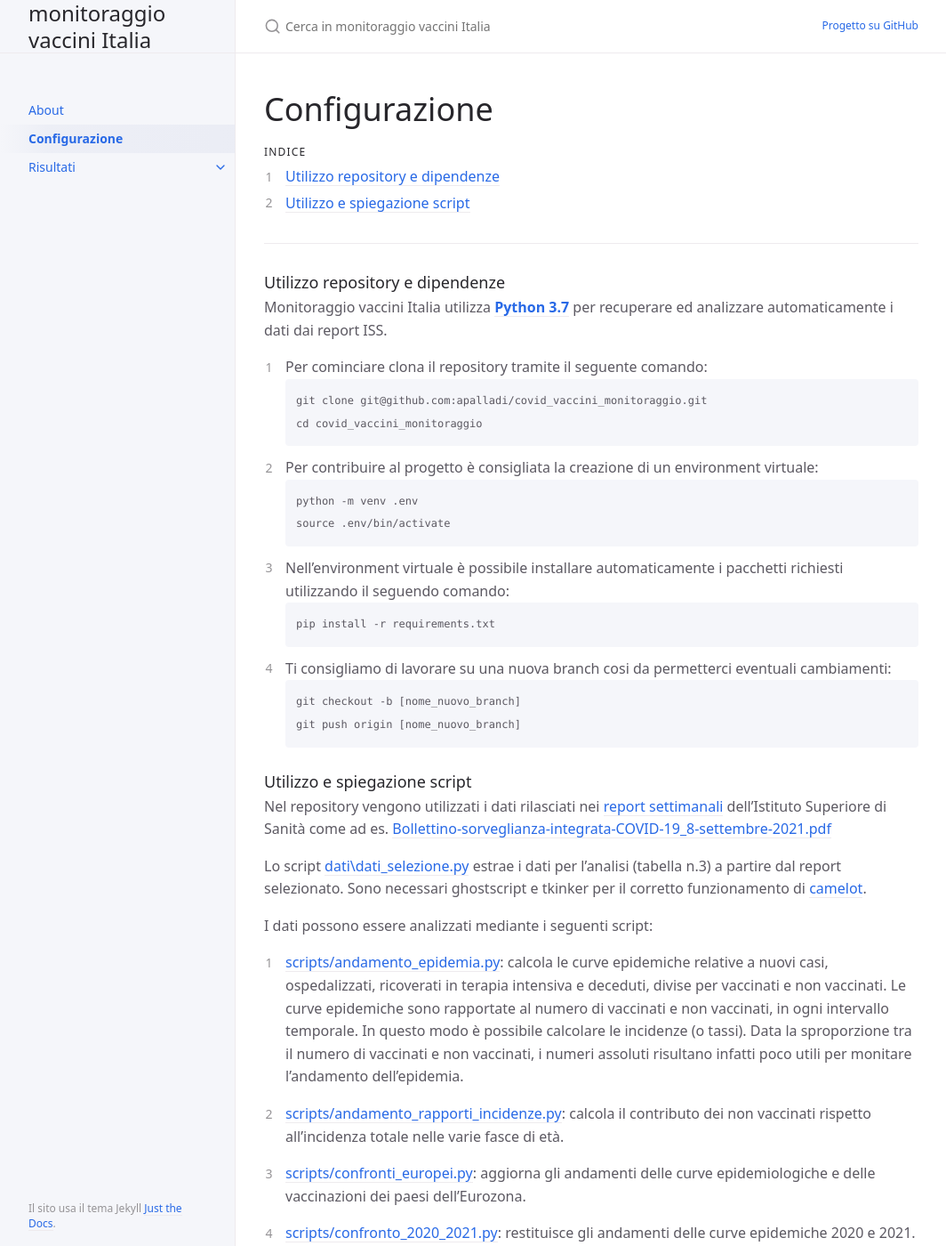
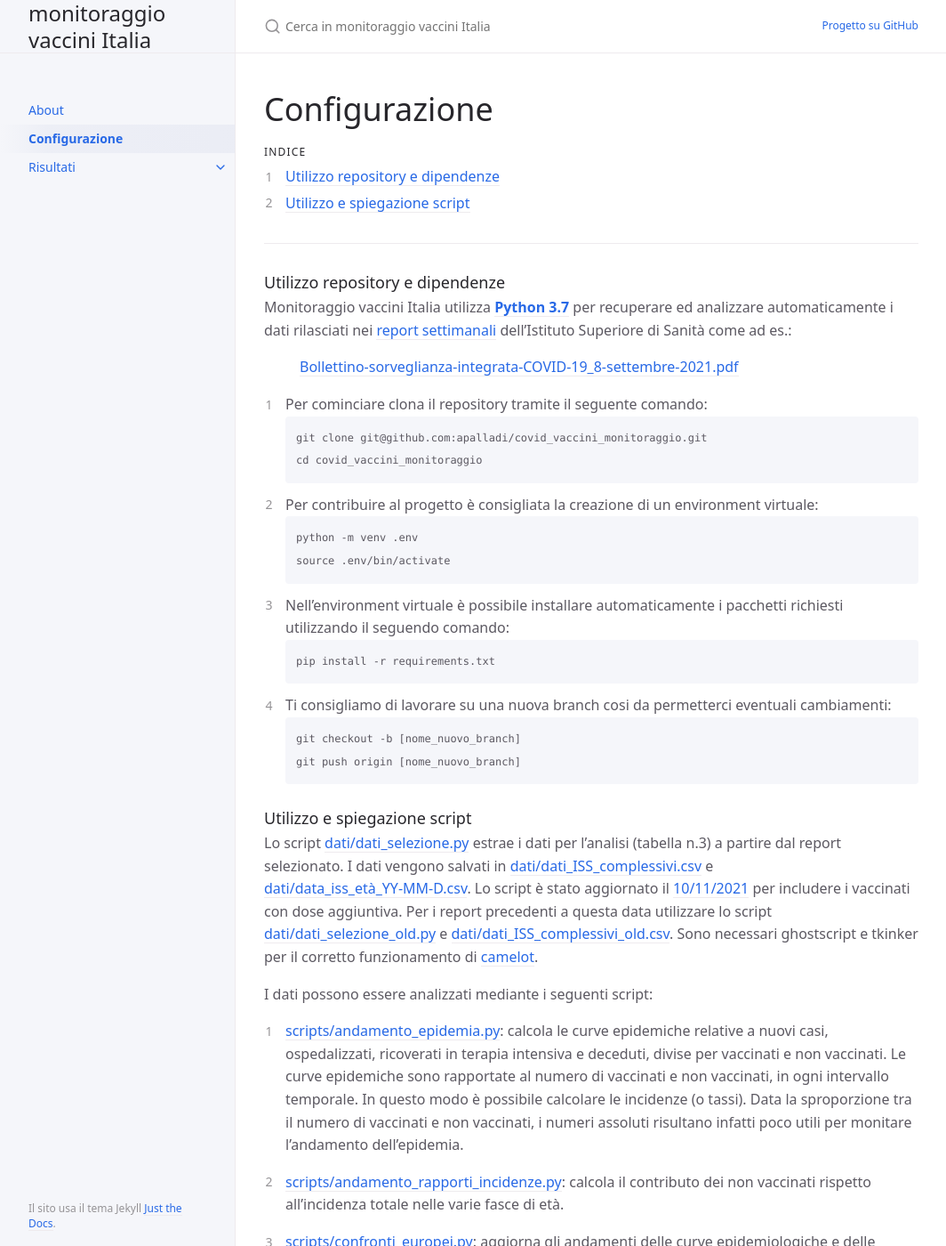
Before and after one commit to enricocid/monitoraggio-vaccini-italia, a Jekyll site: the page built from docs/configurazione.md, in a window 1280 px wide and 1400 px high. Shown: the whole window at 89% size, without its empty margins (107-1171 px from the left). Built offline with Jekyll 4.4.1, drawn with Linux system fonts in a browser that asks for light colours.

Commit message:
Update configurazione.md

````diff
--- a/docs/configurazione.md
+++ b/docs/configurazione.md
@@ -17,7 +17,9 @@ nav_order: 2
 
 ### Utilizzo repository e dipendenze
 
-Monitoraggio vaccini Italia utilizza **[Python 3.7](https://docs.python.org/3.7/using/index.html)** per recuperare ed analizzare automaticamente i dati dai report ISS.
+Monitoraggio vaccini Italia utilizza **[Python 3.7](https://docs.python.org/3.7/using/index.html)** per recuperare ed analizzare automaticamente i dati rilasciati nei [report settimanali](https://www.epicentro.iss.it/coronavirus/aggiornamenti) dell'Istituto Superiore di Sanità come ad es.:
+> [Bollettino-sorveglianza-integrata-COVID-19_8-settembre-2021.pdf](https://www.epicentro.iss.it/coronavirus/bollettino/Bollettino-sorveglianza-integrata-COVID-19_8-settembre-2021.pdf)
+
 1. Per cominciare clona il repository tramite il seguente comando:
 ```
 git clone git@github.com:apalladi/covid_vaccini_monitoraggio.git
@@ -41,9 +43,8 @@ git push origin [nome_nuovo_branch]
 
 ### Utilizzo e spiegazione script
 
-Nel repository vengono utilizzati i dati rilasciati nei [report settimanali](https://www.epicentro.iss.it/coronavirus/aggiornamenti) dell'Istituto Superiore di Sanità come ad es. [Bollettino-sorveglianza-integrata-COVID-19_8-settembre-2021.pdf](https://www.epicentro.iss.it/coronavirus/bollettino/Bollettino-sorveglianza-integrata-COVID-19_8-settembre-2021.pdf)
-
-Lo script [dati\dati_selezione.py](https://github.com/apalladi/covid_vaccini_monitoraggio/blob/main/dati/dati_selezione.py) estrae i dati per l'analisi (tabella n.3) a partire dal report selezionato. Sono necessari ghostscript e tkinker per il corretto funzionamento di [camelot](https://camelot-py.readthedocs.io/en/master/user/install-deps.html).
+Lo script [dati/dati_selezione.py](https://github.com/apalladi/covid_vaccini_monitoraggio/blob/main/dati/dati_selezione.py) estrae i dati per l'analisi (tabella n.3) a partire dal report selezionato. I dati vengono salvati in [dati/dati_ISS_complessivi.csv](https://github.com/apalladi/covid_vaccini_monitoraggio/blob/main/dati/dati_ISS_complessivi.csv) e [dati/data_iss_età_YY-MM-D.csv](https://github.com/apalladi/covid_vaccini_monitoraggio/blob/main/dati/data_iss_età_2021-11-10.csv). Lo script è stato aggiornato il [10/11/2021](https://www.epicentro.iss.it/coronavirus/bollettino/Bollettino-sorveglianza-integrata-COVID-19_10-novembre-2021.pdf) per includere i vaccinati con dose aggiuntiva. Per i report precedenti a questa data utilizzare lo script [dati/dati_selezione_old.py](https://github.com/apalladi/covid_vaccini_monitoraggio/blob/main/dati/dati_selezione_old.py) e [dati/dati_ISS_complessivi_old.csv](https://github.com/apalladi/covid_vaccini_monitoraggio/blob/main/dati/dati_ISS_complessivi_old.csv).
+Sono necessari ghostscript e tkinker per il corretto funzionamento di [camelot](https://camelot-py.readthedocs.io/en/master/user/install-deps.html).
 
 I dati possono essere analizzati mediante i seguenti script:
 
````
